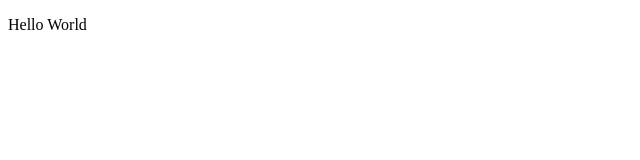
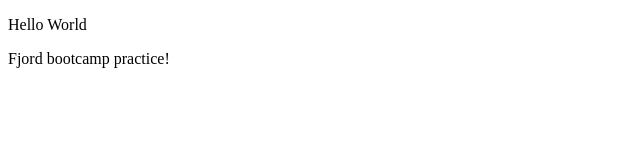
Before and after one commit to gozasoro/hello-world, a plain HTML site: page index.html in a window 1280 px wide. Shown: the whole page, without its empty margins (0-640 px from the left). Drawn offline with Linux system fonts and the light colour scheme.

Commit message:
add paragraph

```diff
--- a/index.html
+++ b/index.html
@@ -26,6 +26,7 @@
 
 <body>
   <p>Hello World</p>
+  <p>Fjord bootcamp practice!</p>
 </body>
 
 </html>
```
